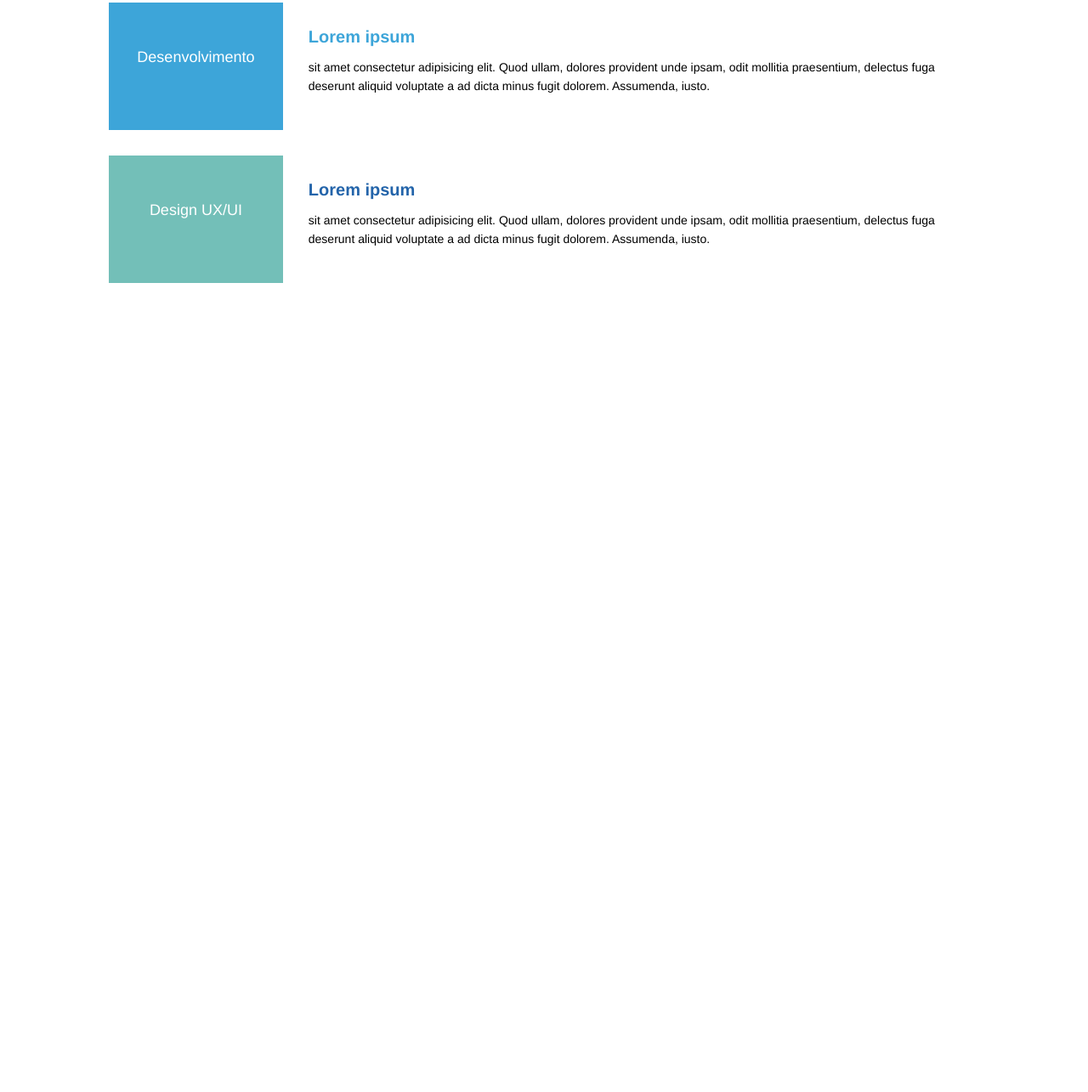
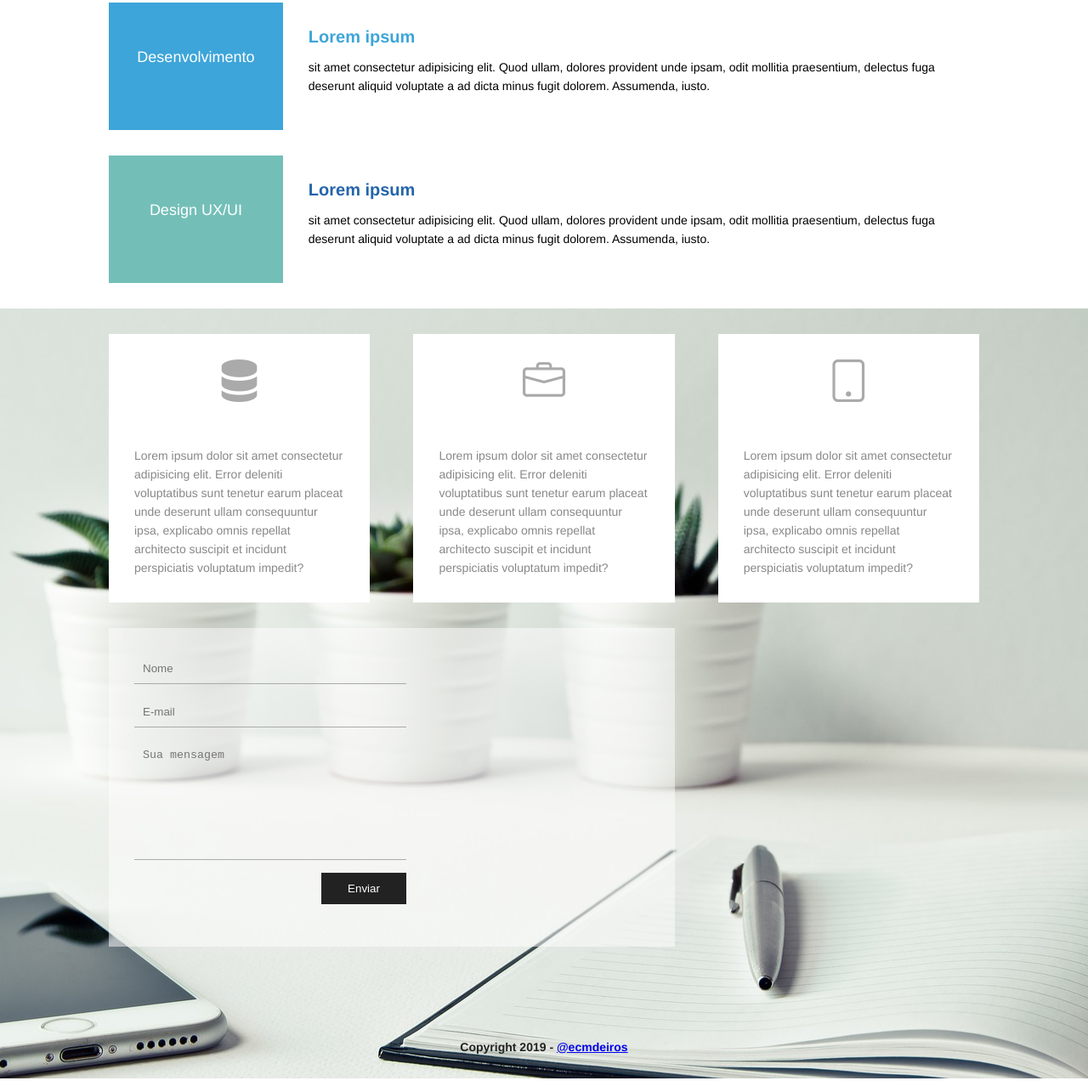
Before and after one commit to ecmedeiros/Agencia-X, a plain HTML site: page index.html in a window 1280 px wide. Shown: the part 807-2092 px from the top of the page at 85% size. Before the commit the page ends 1170 px from the top, so only its background shows below. Drawn offline with nearby package versions, Linux system fonts and the light colour scheme.

Commit message:
Finalização do projeto

```diff
--- a/css/style.css
+++ b/css/style.css
@@ -157,3 +157,124 @@ html {
 #design-title {
     color: #2364AA;
 }
+
+.footer-container {
+    background-image: url(../img/rodape.jpg);
+    background-position: center;
+}
+
+.about-container {
+    max-width: 1200px;
+    padding: 30px 10%;
+    position: relative;
+    clear:both;
+}
+
+.about-card {
+    float:left;
+    width: 30%;
+    padding: 30px;
+    background-color: #FFF;
+    text-align: center;
+    box-sizing: border-box;
+}
+
+.middle-card {
+    margin-left: 5%;
+    margin-right: 5%;
+}
+
+.about-card i {
+    font-size: 50px;
+    color: #AAA;
+}
+
+.about-card p {
+    margin-top: 50px;
+    font-size: 14px;
+    line-height: 22px;
+    color: #888;
+    text-align: left;
+}
+
+footer {
+    clear: both;
+    max-width: 1200px;
+    height: 500px;
+    padding: 30px 10%;
+    position: relative;
+}
+
+.form-container {
+    width: 65%;
+    height: 375px;
+    position: relative;
+    display: block;
+}
+
+.form-background {
+    width: 100%;
+    height: 100%;
+    background-color: #FFF;
+    opacity: .5;
+}
+
+.form-container form {
+    position: absolute;
+    top: 30px;
+    left: 30px;
+    height: 300px;
+}
+
+.form-container input,
+.form-container textarea {
+    width: 300px;
+    display: block;
+    border: none;
+    padding: 10px;
+    margin-bottom: 15px;
+    border-bottom: 1px solid #AAA;
+    border-radius: 0;
+    background-color: transparent;
+    resize: none;
+}
+
+.form-container textarea {
+    height: 120px;
+}
+
+
+.form-container input:placeholder, .form-container textarea:placeholder {
+    font-size: 15px;
+}
+
+
+.form-container .submit {
+    background-color: #222;
+    color: #FFF;
+    border: 1px solid transparent;
+    width: 100px;
+    position: relative;
+    float: right;
+    cursor: pointer;
+    transition: .5s;
+}
+
+.form-container .submit:hover {
+    background-color: #FFF;
+    color: #222;
+    border: 1px solid #222;
+}
+
+.copyright {
+    color: #222;
+    font-size: 14px;
+    font-weight: bold;
+    text-align: center;
+    position: absolute;
+    right: 0;
+    left: 0;
+    bottom: 30px;
+    margin-left: auto;
+    margin-right: auto;
+}
--- a/index.html
+++ b/index.html
@@ -27,7 +27,10 @@
                <div class="company-info-background"></div>
                <div class="company-info-titlebox">
                   <h2>Seja bem-vindo ao nosso site</h2>
-                        <p>Lorem ipsum dolor sit amet consectetur adipisicing elit. Soluta illum cupiditate neque? Minus fugit aliquam id quisquam omnis, autem ab doloribus ratione iste adipisci saepe aspernatur suscipit illum quae exercitationem.</p>
+                  <p>Lorem ipsum dolor sit amet consectetur adipisicing elit. Soluta illum cupiditate neque? Minus
+                     fugit aliquam id quisquam omnis, autem ab doloribus ratione iste adipisci saepe aspernatur
+                     suscipit illum quae exercitationem.
+                  </p>
                </div>
             </div>
          </div>
@@ -41,7 +44,10 @@
                </div>
                <div class="service-description">
                   <h3 id="management-title">Lorem ipsum</h3>
-                        <p>sit amet consectetur adipisicing elit. Quod ullam, dolores provident unde ipsam, odit mollitia praesentium, delectus fuga deserunt aliquid voluptate a ad dicta minus fugit dolorem. Assumenda, iusto.</p>
+                  <p>sit amet consectetur adipisicing elit. Quod ullam, dolores provident unde ipsam, odit
+                     mollitia praesentium, delectus fuga deserunt aliquid voluptate a ad dicta minus fugit
+                     dolorem. Assumenda, iusto.
+                  </p>
                </div>
             </div>
             <div class="service-box">
@@ -50,7 +56,10 @@
                </div>
                <div class="service-description">
                   <h3 id="dev-title">Lorem ipsum</h3>
-                        <p>sit amet consectetur adipisicing elit. Quod ullam, dolores provident unde ipsam, odit mollitia praesentium, delectus fuga deserunt aliquid voluptate a ad dicta minus fugit dolorem. Assumenda, iusto.</p>
+                  <p>sit amet consectetur adipisicing elit. Quod ullam, dolores provident unde ipsam, odit
+                     mollitia praesentium, delectus fuga deserunt aliquid voluptate a ad dicta minus fugit
+                     dolorem. Assumenda, iusto.
+                  </p>
                </div>
             </div>
             <div class="service-box">
@@ -59,11 +68,58 @@
                </div>
                <div class="service-description">
                   <h3 id="design-title">Lorem ipsum</h3>
-                        <p>sit amet consectetur adipisicing elit. Quod ullam, dolores provident unde ipsam, odit mollitia praesentium, delectus fuga deserunt aliquid voluptate a ad dicta minus fugit dolorem. Assumenda, iusto.</p>
+                  <p>sit amet consectetur adipisicing elit. Quod ullam, dolores provident unde ipsam, odit
+                     mollitia praesentium, delectus fuga deserunt aliquid voluptate a ad dicta minus fugit
+                     dolorem. Assumenda, iusto.
+                  </p>
                </div>
             </div>
          </div>
       </section>
+      <!-- Seção sobre a empresa -->
+         <div class="footer-container">
+            <section>
+            <div class="about-container">
+               <div class="about-card">
+                  <i class="bi bi-server"></i>
+                  <p>Lorem ipsum dolor sit amet consectetur adipisicing elit. Error deleniti voluptatibus sunt
+                     tenetur
+                     earum placeat unde deserunt ullam consequuntur ipsa, explicabo omnis repellat architecto
+                     suscipit et incidunt perspiciatis voluptatum impedit?
+                  </p>
+               </div>
+               <div class="about-card middle-card">
+                  <i class="bi bi-briefcase"></i>
+                  <p>Lorem ipsum dolor sit amet consectetur adipisicing elit. Error deleniti voluptatibus sunt
+                     tenetur
+                     earum placeat unde deserunt ullam consequuntur ipsa, explicabo omnis repellat architecto
+                     suscipit et incidunt perspiciatis voluptatum impedit?
+                  </p>
+               </div>
+               <div class="about-card">
+                  <i class="bi bi-tablet"></i>
+                  <p>Lorem ipsum dolor sit amet consectetur adipisicing elit. Error deleniti voluptatibus sunt
+                     tenetur earum placeat unde deserunt ullam consequuntur ipsa, explicabo omnis repellat
+                     architecto suscipit et incidunt perspiciatis voluptatum impedit?
+                  </p>
+               </div>
+            </div>
+      </section>
+      <footer>
+      <div class="form-container">
+                    <div class="form-background"></div>
+                    <form>
+                            <input type="text" name="name" id="name" placeholder="Nome"></input>
+                            <input type="email" name="email" id="email" placeholder="E-mail"></input>
+                            <textarea name="message" id="message" placeholder="Sua mensagem" ></textarea>
+                            <input type="submit" class="submit" value="Enviar">
+                    </form>
+                    </div>
+                    <div class="copyright">
+                        <p>Copyright 2019 - <a href="https://github.com/ecmedeiros">@ecmdeiros</a></p>
+                    </div>
+                </footer>
+            </div>
         </div>
    </body>
 </html>
```
Lines whose indentation alone changed are shown as unchanged.
